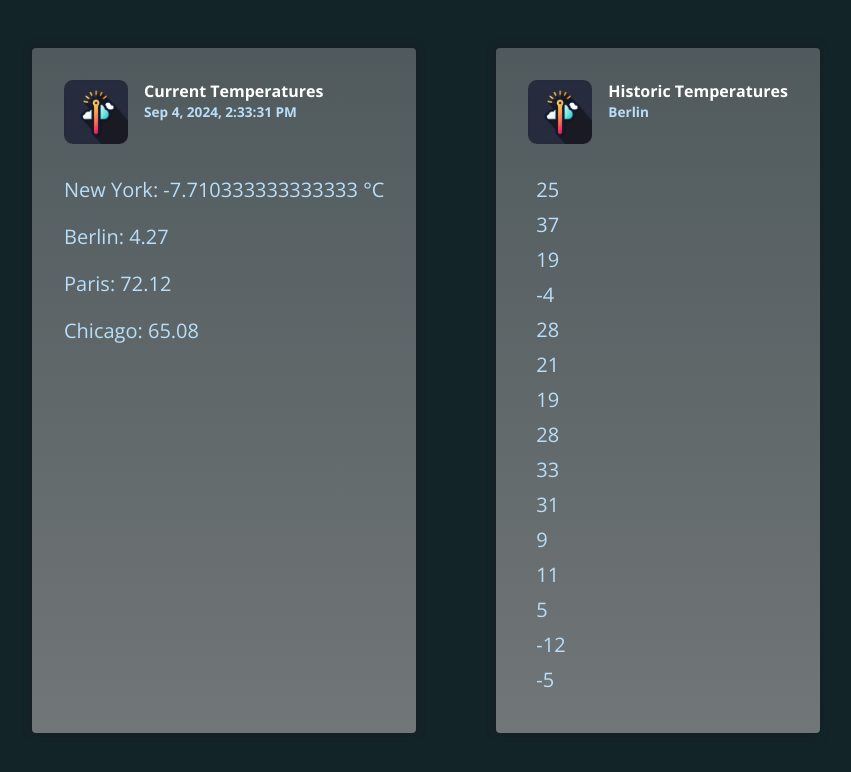
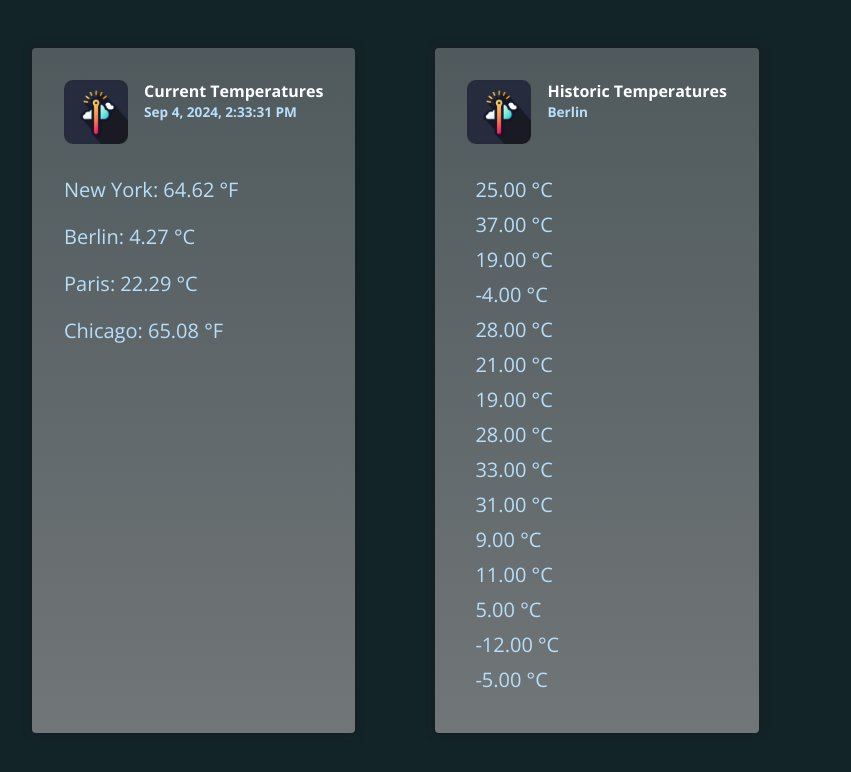
Before and after one commit to tetiana-zhuchenko/pipes-angular-07, an Angular app: page / in a window 1280 px wide. Shown: the top 772 px of the page, without its empty margins (168-1019 px from the left). Built offline with nearby package versions, Linux system fonts and the light colour scheme.

Commit message:
feat: added custom pipe to template

```diff
--- a/src/app/app.component.html
+++ b/src/app/app.component.html
@@ -7,10 +7,13 @@
         <p>{{ currentDate | date : "medium" }}</p>
       </div>
     </header>
-    <p>New York: {{ currentTemperaturs.newYork | temp : "fah" : "cel" }}</p>
-    <p>Berlin: {{ currentTemperaturs.berlin | number : "1.1-2" }}</p>
-    <p>Paris: {{ currentTemperaturs.paris | number : "1.1-2" }}</p>
-    <p>Chicago: {{ currentTemperaturs.chicago | number : "1.1-2" }}</p>
+    <p>
+      New York:
+      {{ currentTemperaturs.newYork | temp : "cel" : "fah" }}
+    </p>
+    <p>Berlin: {{ currentTemperaturs.berlin | temp : "cel" }}</p>
+    <p>Paris: {{ currentTemperaturs.paris | temp : "fah" : "cel" }}</p>
+    <p>Chicago: {{ currentTemperaturs.chicago | temp : "fah" }}</p>
   </article>
 
   <article class="temperatures">
@@ -23,7 +26,7 @@
     </header>
     <ul>
       @for (temperature of historicTemperatures; track temperature) {
-      <li (click)="onReset($index)">{{ temperature }}</li>
+      <li (click)="onReset($index)">{{ temperature | temp : "cel" }}</li>
       }
     </ul>
   </article>
--- a/src/app/temperature.pipe.ts
+++ b/src/app/temperature.pipe.ts
@@ -6,10 +6,14 @@
 })
 export class TemperaturePipe implements PipeTransform {
   transform(
-    value: string | number,
+    value: string | number | null,
     inputType: 'cel' | 'fah',
     outputType?: 'cel' | 'fah'
   ) {
+    if (!value) {
+      return value;
+    }
+
     let val: number;
     if (typeof value === 'string') {
       val = parseFloat(value);
@@ -35,6 +39,6 @@
       symbol = outputType === 'cel' ? '°C' : '°F';
     }
 
-    return `${outputTemp} ${symbol}`;
+    return `${outputTemp.toFixed(2)} ${symbol}`;
   }
 }
```
